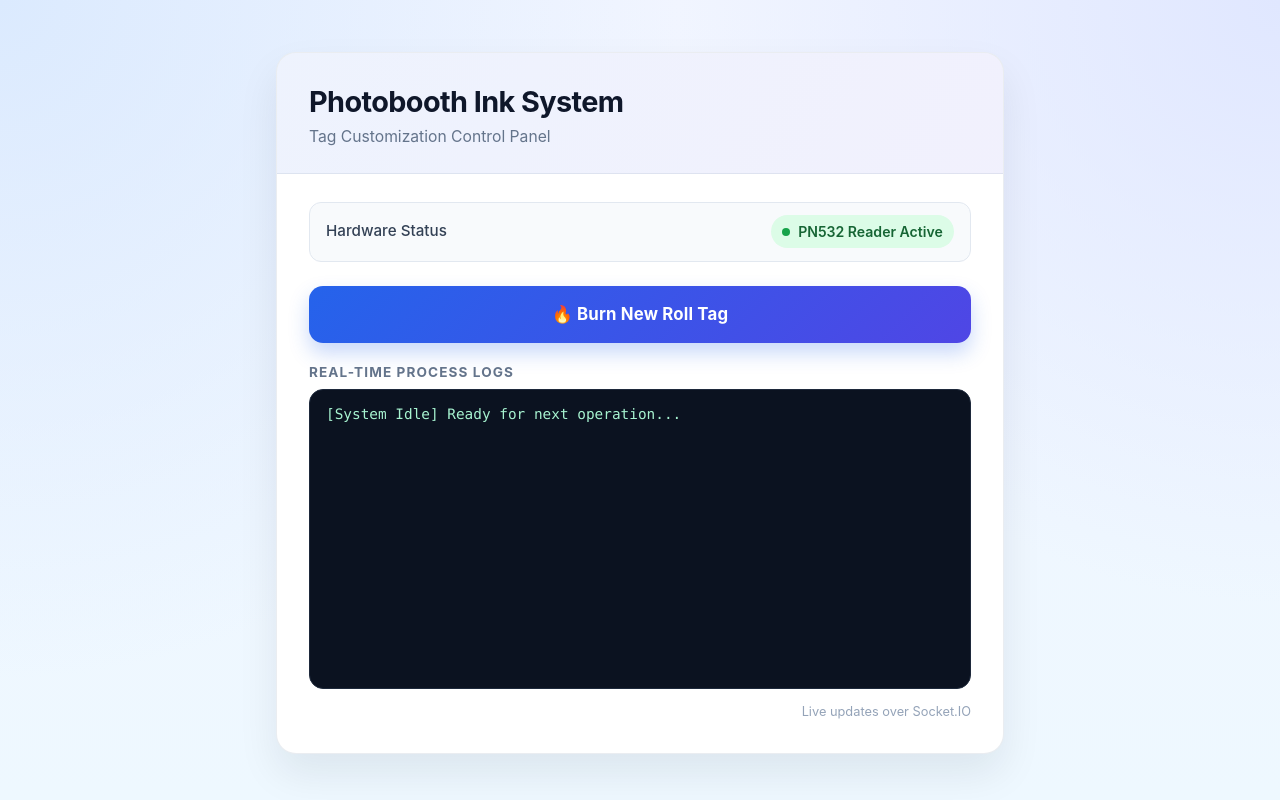
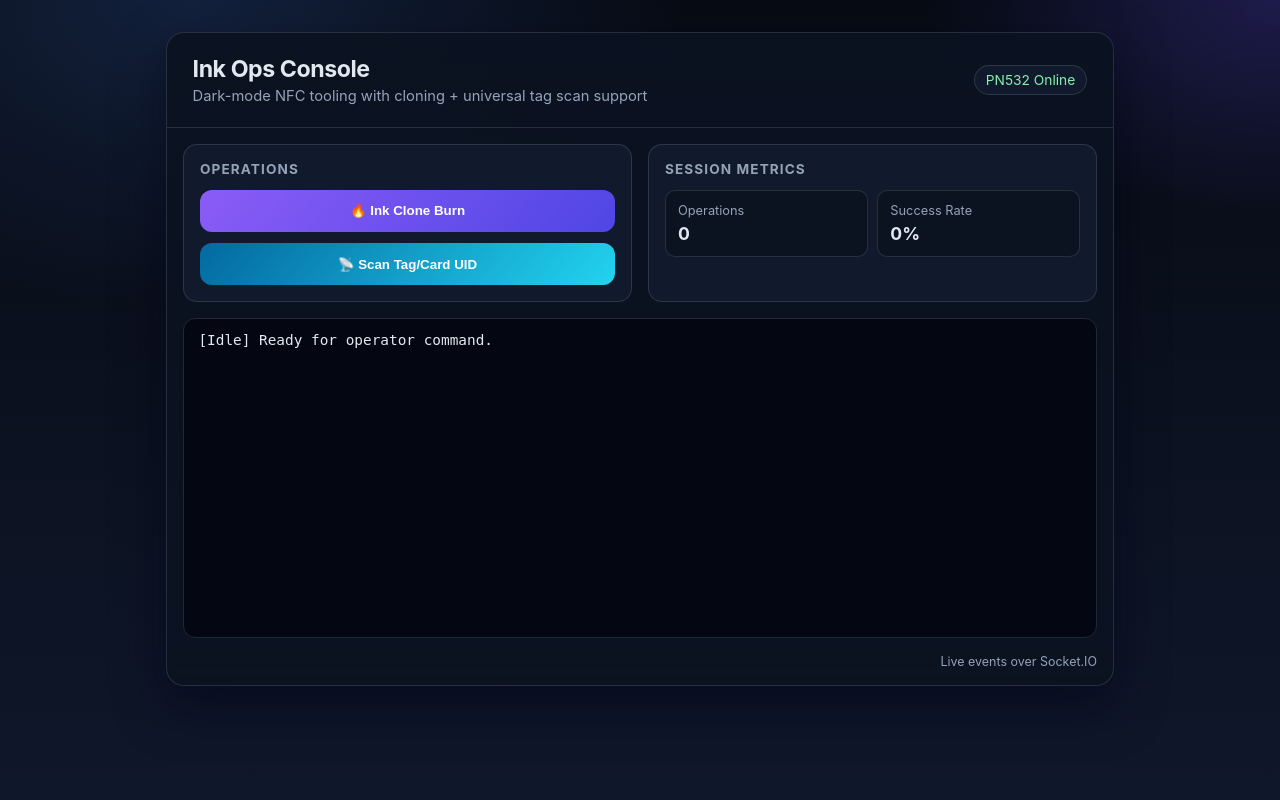
Before and after one commit to SethMorrowSoftware/Ink-Cloner, a Flask app: page / in a window 1280 px wide. Run offline with Flask 3, Linux system fonts and the light colour scheme; some libraries are stand-ins or nearby versions.

Commit message:
Revamp UI with dark operations console and add universal tag scan mode

```diff
--- a/app.py
+++ b/app.py
@@ -14,12 +14,10 @@ app = Flask(__name__)
 app.config['SECRET_KEY'] = os.getenv('SECRET_KEY', 'change-me-in-production')
 socketio = SocketIO(app, cors_allowed_origins=os.getenv('CORS_ALLOWED_ORIGINS', '*'))
 
-# Runtime tuning
 TAG_DETECTION_TIMEOUT_SECONDS = float(os.getenv('TAG_DETECTION_TIMEOUT_SECONDS', '10'))
 TAG_DETECTION_POLL_SECONDS = float(os.getenv('TAG_DETECTION_POLL_SECONDS', '0.2'))
 WRITE_BLOCK_RESPONSE_LENGTH = int(os.getenv('WRITE_BLOCK_RESPONSE_LENGTH', '10'))
 
-# Global state
 pn532 = None
 hardware_status = 'Disconnected'
 burn_lock = Lock()
@@ -27,6 +25,10 @@ burn_lock = Lock()
 
 def log_to_web(msg: str) -> None:
     socketio.emit('log_update', {'data': msg})
+
+
+def update_ui_status() -> None:
+    socketio.emit('hw_status_update', {'status': hardware_status})
 
 
 def initialize_hardware() -> None:
@@ -41,7 +43,6 @@ def initialize_hardware() -> None:
         hardware_status = f'Error: {exc}'
 
 
-# Master Payload Configurations
 TARGET_UID = bytes([0xE0, 0x07, 0x81, 0x6A, 0xE3, 0x2E, 0x96, 0x32])
 CLEARED_DATA_BLOCKS = [
     bytes([0x29, 0x50, 0x4E, 0x44]), bytes([0x00, 0x01, 0xA3, 0x42]),
@@ -83,15 +84,48 @@ CLEARED_DATA_BLOCKS = [
 def index():
     return render_template('index.html', hw_status=hardware_status)
 
+
 @app.route('/favicon.ico')
 def favicon():
     return Response(status=204)
 
 
+def poll_for_tag():
+    uid = None
+    timeout = time.time() + TAG_DETECTION_TIMEOUT_SECONDS
+    while time.time() < timeout:
+        try:
+            uid = pn532.read_passive_target(timeout=TAG_DETECTION_POLL_SECONDS)
+        except Exception as exc:
+            log_to_web(f'⚠️ Reader poll error: {exc}')
+            uid = None
+        if uid is not None:
+            break
+        time.sleep(0.05)
+    return uid
+
+
+def run_tag_scan():
+    if not pn532:
+        log_to_web('❌ Hardware not connected. Check wiring and restart service.')
+        socketio.emit('action_complete', {'status': 'fail'})
+        return
+
+    log_to_web('🔎 Waiting for tag/card near antenna...')
+    uid = poll_for_tag()
+    if uid is None:
+        log_to_web('❌ Timeout: No tag/card detected.')
+        socketio.emit('action_complete', {'status': 'fail'})
+        return
+
+    detected_uid_str = '-'.join([f'{x:02X}' for x in uid])
+    log_to_web(f'✅ Tag/Card detected: UID {detected_uid_str}')
+    socketio.emit('action_complete', {'status': 'success'})
+
 
 def run_burn_sequence():
     if not burn_lock.acquire(blocking=False):
-        log_to_web('⚠️ Another burn is already in progress. Please wait.')
+        log_to_web('⚠️ Another operation is already in progress. Please wait.')
         socketio.emit('action_complete', {'status': 'busy'})
         return
 
@@ -102,19 +136,7 @@ def run_burn_sequence():
             return
 
         log_to_web('⏳ [STEP 1/3] Waiting for Magic Sticker placement...')
-
-        uid = None
-        timeout = time.time() + TAG_DETECTION_TIMEOUT_SECONDS
-        while time.time() < timeout:
-            try:
-                uid = pn532.read_passive_target(timeout=TAG_DETECTION_POLL_SECONDS)
-            except Exception as exc:
-                log_to_web(f'⚠️ Reader poll error: {exc}')
-                uid = None
-            if uid is not None:
-                break
-            time.sleep(0.05)
-
+        uid = poll_for_tag()
         if uid is None:
             log_to_web('❌ Timeout: No tag detected on the reader panel.')
             socketio.emit('action_complete', {'status': 'fail'})
@@ -151,8 +173,23 @@ def run_burn_sequence():
 
 @socketio.on('start_burn')
 def handle_burn():
-    log_to_web('🚀 Initializing System Protocol...')
+    log_to_web('🚀 Initializing Ink Clone Protocol...')
     socketio.start_background_task(run_burn_sequence)
+
+
+@socketio.on('scan_tag')
+def handle_scan_tag():
+    if burn_lock.locked():
+        log_to_web('⚠️ Busy: wait for current operation to finish before scanning.')
+        socketio.emit('action_complete', {'status': 'busy'})
+        return
+
+    socketio.start_background_task(run_tag_scan)
+
+
+@socketio.on('refresh_hw_status')
+def handle_refresh_hw_status():
+    update_ui_status()
 
 
 initialize_hardware()
--- a/templates/index.html
+++ b/templates/index.html
@@ -3,255 +3,175 @@
 <head>
     <meta charset="UTF-8">
     <meta name="viewport" content="width=device-width, initial-scale=1.0">
-    <title>Photobooth Ink Tag Utility</title>
-    <link href="https://cdn.jsdelivr.net/npm/bootstrap@5.3.0/dist/css/bootstrap.min.css" rel="stylesheet">
+    <title>Photobooth Ink Ops Console</title>
     <script src="https://cdn.socket.io/4.7.5/socket.io.min.js"></script>
     <style>
         :root {
-            --bg-1: #f1f5ff;
-            --bg-2: #eef8ff;
-            --card: #ffffff;
-            --ink: #0f172a;
-            --muted: #64748b;
-            --brand: #2563eb;
-            --brand-2: #4f46e5;
-            --success: #16a34a;
-            --warning: #f59e0b;
-            --danger: #dc2626;
-            --console-bg: #0b1220;
-            --console-border: #1e293b;
-            --console-text: #a7f3d0;
+            --bg: #070b14;
+            --bg-2: #0f172a;
+            --card: #0b1220;
+            --surface: #111a2d;
+            --text: #e2e8f0;
+            --muted: #94a3b8;
+            --cyan: #22d3ee;
+            --violet: #8b5cf6;
+            --green: #22c55e;
+            --yellow: #f59e0b;
+            --red: #ef4444;
+            --border: rgba(148, 163, 184, 0.2);
         }
-
+        * { box-sizing: border-box; }
         body {
+            margin: 0;
+            font-family: Inter, "Segoe UI", Roboto, system-ui, sans-serif;
+            color: var(--text);
+            background: radial-gradient(70% 70% at 15% 0%, #13213d 0%, transparent 55%),
+                        radial-gradient(50% 50% at 100% 0%, #1e1b4b 0%, transparent 55%),
+                        linear-gradient(180deg, var(--bg), var(--bg-2));
             min-height: 100vh;
-            margin: 0;
-            color: var(--ink);
-            font-family: Inter, "Segoe UI", Roboto, system-ui, -apple-system, sans-serif;
-            background: radial-gradient(circle at top left, #dbeafe 0%, transparent 45%),
-                        radial-gradient(circle at top right, #e0e7ff 0%, transparent 40%),
-                        linear-gradient(180deg, var(--bg-1), var(--bg-2));
         }
-
-        .page-wrap {
-            max-width: 760px;
-            margin: 0 auto;
-            padding: 3.25rem 1rem 2rem;
-        }
-
-        .app-card {
-            background: var(--card);
-            border: 1px solid rgba(148, 163, 184, 0.2);
-            border-radius: 20px;
-            box-shadow: 0 20px 40px rgba(15, 23, 42, 0.08);
+        .wrap { max-width: 980px; margin: 0 auto; padding: 2rem 1rem; }
+        .glass {
+            border: 1px solid var(--border);
+            border-radius: 18px;
+            background: linear-gradient(180deg, rgba(11,18,32,0.96), rgba(11,18,32,0.85));
+            backdrop-filter: blur(4px);
+            box-shadow: 0 20px 50px rgba(2, 6, 23, 0.55);
             overflow: hidden;
         }
-
-        .app-header {
-            padding: 2rem 2rem 1.5rem;
-            background: linear-gradient(120deg, rgba(37, 99, 235, 0.08), rgba(79, 70, 229, 0.08));
-            border-bottom: 1px solid rgba(148, 163, 184, 0.2);
+        .header { padding: 1.4rem 1.6rem; border-bottom: 1px solid var(--border); display: flex; justify-content: space-between; gap: 1rem; align-items: center; }
+        .title { margin: 0; font-size: 1.45rem; letter-spacing: -0.02em; }
+        .subtitle { margin: 0.2rem 0 0; color: var(--muted); font-size: 0.92rem; }
+        .status { font-size: 0.86rem; padding: 0.35rem 0.7rem; border-radius: 999px; border: 1px solid var(--border); background: var(--surface); }
+        .status.ok { color: #86efac; }
+        .status.err { color: #fecaca; }
+        .grid { display: grid; grid-template-columns: 1fr 1fr; gap: 1rem; padding: 1rem; }
+        .panel { background: var(--surface); border: 1px solid var(--border); border-radius: 14px; padding: 1rem; }
+        .panel h3 { margin: 0 0 0.8rem; font-size: 0.85rem; text-transform: uppercase; color: var(--muted); letter-spacing: 0.08em; }
+        .btn-row { display: grid; gap: 0.7rem; }
+        button {
+            border: 0; border-radius: 12px; padding: 0.85rem 1rem; color: #fff; font-weight: 700; cursor: pointer;
+            transition: transform .15s ease, opacity .15s ease;
         }
-
-        .app-title {
-            margin: 0;
-            font-size: 1.8rem;
-            font-weight: 750;
-            letter-spacing: -0.02em;
-        }
-
-        .app-subtitle {
-            margin-top: 0.35rem;
-            margin-bottom: 0;
-            color: var(--muted);
-            font-size: 0.98rem;
-        }
-
-        .app-body {
-            padding: 1.75rem 2rem 2rem;
-        }
-
-        .status-row {
-            display: flex;
-            justify-content: space-between;
-            align-items: center;
-            padding: 0.8rem 1rem;
-            background: #f8fafc;
-            border: 1px solid #e2e8f0;
-            border-radius: 12px;
-            margin-bottom: 1.5rem;
-        }
-
-        .status-label {
-            color: #334155;
-            font-weight: 550;
-            font-size: 0.95rem;
-        }
-
-        .status-badge {
-            display: inline-flex;
-            gap: 0.5rem;
-            align-items: center;
-            font-size: 0.88rem;
-            font-weight: 600;
-            border-radius: 999px;
-            padding: 0.35rem 0.7rem;
-        }
-
-        .status-dot {
-            width: 8px;
-            height: 8px;
-            border-radius: 999px;
-            display: inline-block;
-        }
-
-        .status-ok {
-            color: #166534;
-            background: #dcfce7;
-        }
-
-        .status-ok .status-dot {
-            background: var(--success);
-        }
-
-        .status-error {
-            color: #991b1b;
-            background: #fee2e2;
-            max-width: 380px;
-            white-space: nowrap;
-            overflow: hidden;
-            text-overflow: ellipsis;
-        }
-
-        .status-error .status-dot {
-            background: var(--danger);
-        }
-
-        .burn-btn {
-            width: 100%;
-            border: 0;
-            border-radius: 14px;
-            padding: 1rem 1.25rem;
-            font-size: 1.05rem;
-            font-weight: 700;
-            letter-spacing: 0.01em;
-            color: #fff;
-            background: linear-gradient(135deg, var(--brand), var(--brand-2));
-            box-shadow: 0 10px 20px rgba(37, 99, 235, 0.25);
-            transition: transform 0.15s ease, box-shadow 0.15s ease, opacity 0.15s ease;
-        }
-
-        .burn-btn:hover:enabled {
-            transform: translateY(-1px);
-            box-shadow: 0 14px 24px rgba(37, 99, 235, 0.3);
-        }
-
-        .burn-btn:disabled {
-            opacity: 0.92;
-            cursor: not-allowed;
-        }
-
-        .burn-btn.warning {
-            background: linear-gradient(135deg, #f59e0b, #f97316);
-            box-shadow: 0 10px 20px rgba(245, 158, 11, 0.25);
-        }
-
-        .section-title {
-            margin-top: 1.35rem;
-            margin-bottom: 0.5rem;
-            font-size: 0.85rem;
-            text-transform: uppercase;
-            letter-spacing: 0.08em;
-            color: var(--muted);
-            font-weight: 700;
-        }
-
-        .console-box {
-            height: 300px;
-            overflow-y: auto;
-            border-radius: 14px;
-            border: 1px solid var(--console-border);
-            background: var(--console-bg);
-            color: var(--console-text);
-            font-family: ui-monospace, SFMono-Regular, Menlo, Monaco, Consolas, "Liberation Mono", monospace;
-            font-size: 0.9rem;
-            line-height: 1.45;
-            padding: 0.9rem 1rem;
-        }
-
-        .console-box div { margin-bottom: 0.2rem; }
-
-        .footer-note {
-            color: #94a3b8;
-            margin-top: 0.85rem;
-            font-size: 0.8rem;
-            text-align: right;
-        }
+        button:hover:enabled { transform: translateY(-1px); }
+        button:disabled { opacity: .75; cursor: not-allowed; }
+        .btn-primary { background: linear-gradient(130deg, var(--violet), #4f46e5); }
+        .btn-secondary { background: linear-gradient(130deg, #0369a1, var(--cyan)); }
+        .kpi { display: grid; grid-template-columns: 1fr 1fr; gap: 0.6rem; }
+        .kpi-card { background: #0b1220; border: 1px solid var(--border); border-radius: 10px; padding: 0.75rem; }
+        .kpi-card .label { color: var(--muted); font-size: 0.8rem; }
+        .kpi-card .value { margin-top: 0.3rem; font-size: 1.1rem; font-weight: 700; }
+        .console { margin: 0 1rem 1rem; background: #040712; border: 1px solid #1f2937; border-radius: 12px; padding: .8rem .9rem; height: 320px; overflow-y: auto; font-family: ui-monospace, monospace; font-size: .9rem; }
+        .foot { color: var(--muted); font-size: .78rem; text-align: right; margin: .5rem 1rem 1rem; }
+        @media (max-width: 850px) { .grid { grid-template-columns: 1fr; } .header { flex-direction: column; align-items: flex-start; } }
     </style>
 </head>
 <body>
-<div class="page-wrap">
-    <div class="app-card">
-        <div class="app-header">
-            <h1 class="app-title">Photobooth Ink System</h1>
-            <p class="app-subtitle">Tag Customization Control Panel</p>
+<div class="wrap">
+    <div class="glass">
+        <div class="header">
+            <div>
+                <h1 class="title">Ink Ops Console</h1>
+                <p class="subtitle">Dark-mode NFC tooling with cloning + universal tag scan support</p>
+            </div>
+            <span id="hwBadge" class="status {% if hw_status == 'Connected' %}ok{% else %}err{% endif %}">
+                {% if hw_status == "Connected" %}PN532 Online{% else %}{{ hw_status }}{% endif %}
+            </span>
         </div>
 
-        <div class="app-body">
-            <div class="status-row">
-                <span class="status-label">Hardware Status</span>
-                {% if hw_status == "Connected" %}
-                    <span class="status-badge status-ok"><span class="status-dot"></span>PN532 Reader Active</span>
-                {% else %}
-                    <span class="status-badge status-error" title="{{ hw_status }}"><span class="status-dot"></span>{{ hw_status }}</span>
-                {% endif %}
+        <div class="grid">
+            <div class="panel">
+                <h3>Operations</h3>
+                <div class="btn-row">
+                    <button id="burnBtn" class="btn-primary">🔥 Ink Clone Burn</button>
+                    <button id="scanBtn" class="btn-secondary">📡 Scan Tag/Card UID</button>
+                </div>
             </div>
+            <div class="panel">
+                <h3>Session Metrics</h3>
+                <div class="kpi">
+                    <div class="kpi-card"><div class="label">Operations</div><div id="opCount" class="value">0</div></div>
+                    <div class="kpi-card"><div class="label">Success Rate</div><div id="successRate" class="value">0%</div></div>
+                </div>
+            </div>
+        </div>
 
-            <button id="burnBtn" class="burn-btn">🔥 Burn New Roll Tag</button>
-
-            <h6 class="section-title">Real-Time Process Logs</h6>
-            <div id="console" class="console-box">
-                <div>[System Idle] Ready for next operation...</div>
-            </div>
-            <div class="footer-note">Live updates over Socket.IO</div>
-        </div>
+        <div id="console" class="console"><div>[Idle] Ready for operator command.</div></div>
+        <div class="foot">Live events over Socket.IO</div>
     </div>
 </div>
 
 <script>
     const socket = io();
     const burnBtn = document.getElementById('burnBtn');
+    const scanBtn = document.getElementById('scanBtn');
     const consoleBox = document.getElementById('console');
+    const hwBadge = document.getElementById('hwBadge');
+    const opCountEl = document.getElementById('opCount');
+    const successRateEl = document.getElementById('successRate');
 
-    function resetButton() {
-        burnBtn.disabled = false;
-        burnBtn.classList.remove('warning');
-        burnBtn.innerText = '🔥 Burn New Roll Tag';
+    let totalOps = 0;
+    let successOps = 0;
+
+    function setBusy(isBusy, label = 'Working...') {
+        burnBtn.disabled = isBusy;
+        scanBtn.disabled = isBusy;
+        if (isBusy) {
+            burnBtn.textContent = label.includes('Burn') ? label : '⚡ Burn in progress...';
+            scanBtn.textContent = label.includes('Scan') ? label : '🔄 Scanner in progress...';
+        } else {
+            burnBtn.textContent = '🔥 Ink Clone Burn';
+            scanBtn.textContent = '📡 Scan Tag/Card UID';
+        }
+    }
+
+    function appendLog(text) {
+        const line = document.createElement('div');
+        line.textContent = text;
+        consoleBox.appendChild(line);
+        consoleBox.scrollTop = consoleBox.scrollHeight;
+    }
+
+    function refreshMetrics(wasSuccess) {
+        totalOps += 1;
+        if (wasSuccess) successOps += 1;
+        opCountEl.textContent = String(totalOps);
+        const pct = totalOps ? Math.round((successOps / totalOps) * 100) : 0;
+        successRateEl.textContent = `${pct}%`;
     }
 
     burnBtn.addEventListener('click', () => {
-        burnBtn.disabled = true;
-        burnBtn.classList.add('warning');
-        burnBtn.innerText = '⚡ Burning in Progress...';
-        consoleBox.innerHTML = '';
+        setBusy(true, '⚡ Burn in progress...');
+        appendLog('🚀 Operator requested ink clone burn.');
         socket.emit('start_burn');
     });
 
-    socket.on('log_update', (msg) => {
-        const line = document.createElement('div');
-        line.textContent = msg.data;
-        consoleBox.appendChild(line);
-        consoleBox.scrollTop = consoleBox.scrollHeight;
+    scanBtn.addEventListener('click', () => {
+        setBusy(true, '🔄 Scan in progress...');
+        appendLog('📡 Operator requested universal tag/card UID scan.');
+        socket.emit('scan_tag');
+    });
+
+    socket.on('log_update', (msg) => appendLog(msg.data));
+
+    socket.on('hw_status_update', (msg) => {
+        const connected = msg.status === 'Connected';
+        hwBadge.className = `status ${connected ? 'ok' : 'err'}`;
+        hwBadge.textContent = connected ? 'PN532 Online' : msg.status;
     });
 
     socket.on('action_complete', (msg) => {
+        const wasSuccess = msg.status === 'success';
+        if (msg.status !== 'busy') {
+            refreshMetrics(wasSuccess);
+        }
         if (msg.status === 'busy') {
-            burnBtn.innerText = '⏳ Another Burn Running';
-            setTimeout(resetButton, 1000);
-            return;
+            appendLog('⚠️ Busy: another operation is running.');
         }
-        resetButton();
+        setBusy(false);
     });
+
+    socket.emit('refresh_hw_status');
 </script>
 </body>
 </html>
```
